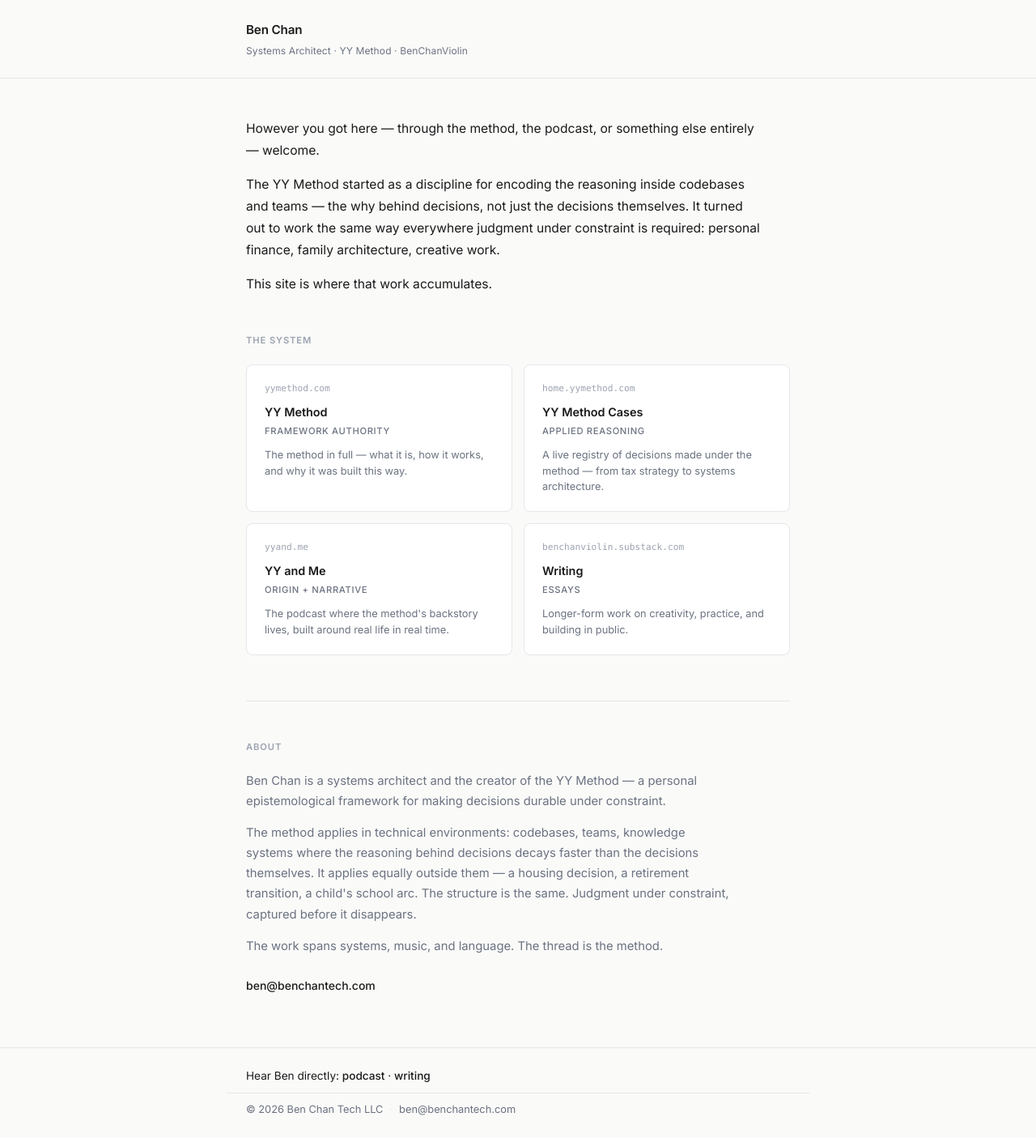
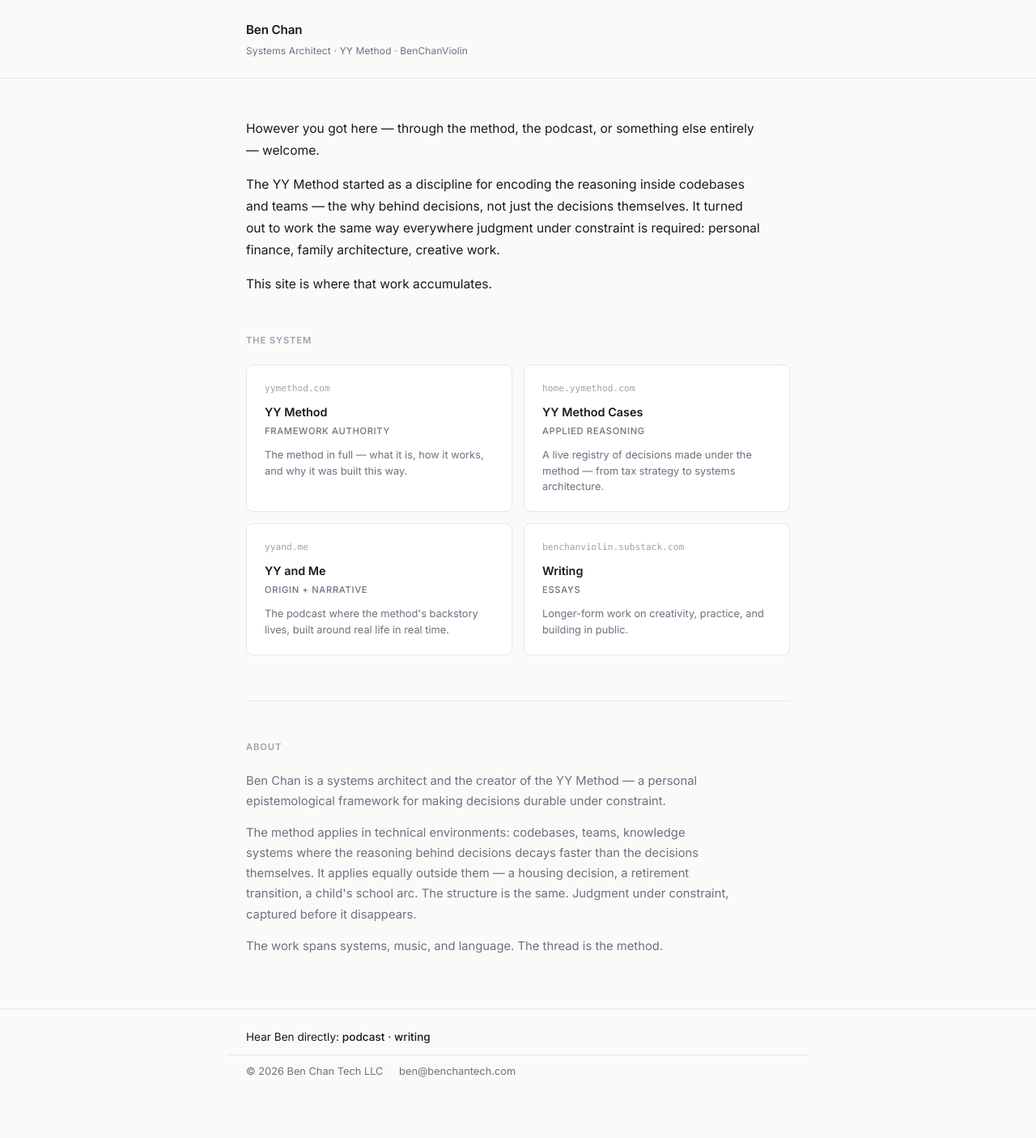
Before and after one commit to benchantech/blog, a Jekyll site: the page built from index.md, in a window 1280 px wide. Shown: the whole page at 81% size. Built offline with Jekyll 4.4.1, drawn with Linux system fonts in a browser that asks for light colours; after the commit the page ends 1357 px from its top, so only the background shows below that.

Commit message:
Remove duplicate email from about section
Email kept in footer only.

Co-Authored-By: Claude Sonnet 4.6 <noreply@anthropic.com>

```diff
--- a/index.md
+++ b/index.md
@@ -50,5 +50,4 @@ description: Ben Chan is an engineer and the creator of the YY Method — a fram
   <p>Ben Chan is a systems architect and the creator of the YY Method — a personal epistemological framework for making decisions durable under constraint.</p>
   <p>The method applies in technical environments: codebases, teams, knowledge systems where the reasoning behind decisions decays faster than the decisions themselves. It applies equally outside them — a housing decision, a retirement transition, a child's school arc. The structure is the same. Judgment under constraint, captured before it disappears.</p>
   <p>The work spans systems, music, and language. The thread is the method.</p>
-  <p class="contact"><a href="mailto:ben@benchantech.com">ben@benchantech.com</a></p>
 </section>
```
